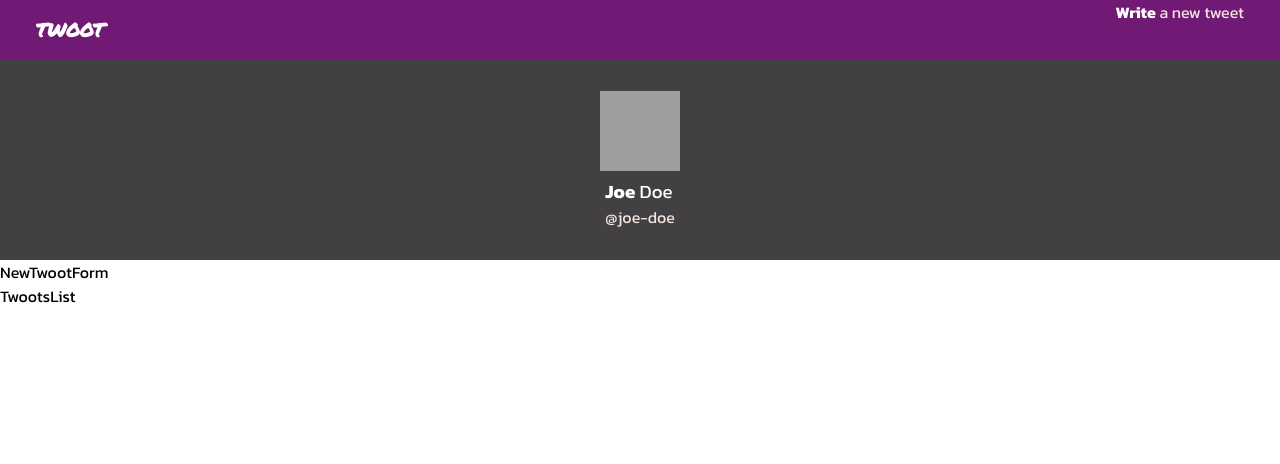
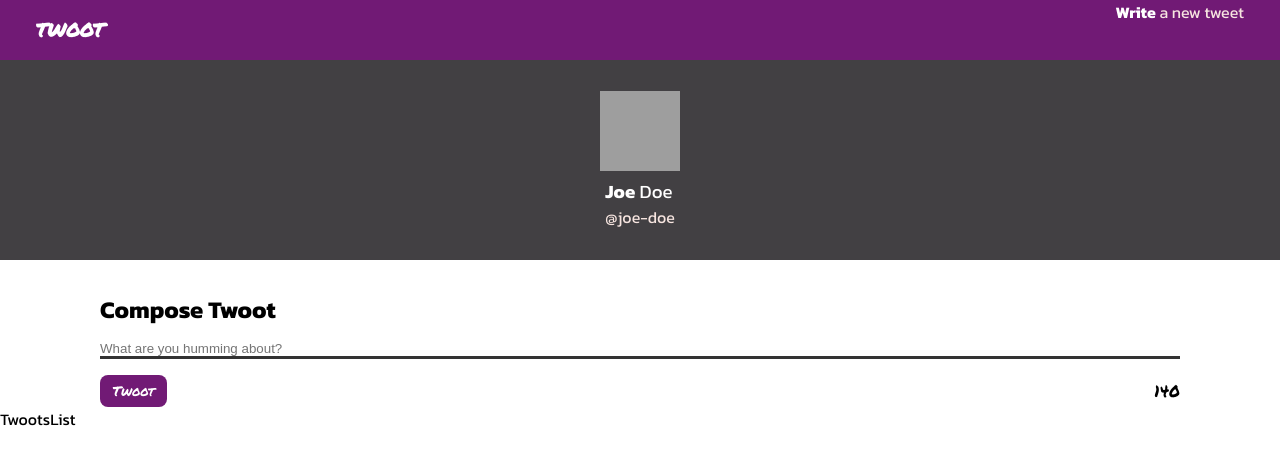
Before and after one commit to masa555555/twootr, a React (Create React App) app in the folder frontend/: page / in a window 1280 px wide. Shown: the top 464 px of the page. Built offline with nearby package versions, Linux system fonts and the light colour scheme; grey boxes are pictures that could not be loaded.

Commit message:
Add NewTwootForm.js

```diff
--- a/frontend/src/components/Main.js
+++ b/frontend/src/components/Main.js
@@ -11,12 +11,14 @@ const MainWrapper = styled.div`
 
 const Main = () => {
   return (
+    <>
       <MainWrapper className="">
         <Nav />
         <Hero />
         <NewTwootForm />
         <TwootsList />
       </MainWrapper>
+    </>
   );
 };
 
--- a/frontend/src/components/NewTwootForm.js
+++ b/frontend/src/components/NewTwootForm.js
@@ -1,7 +1,64 @@
 import React from "react";
+import styled from "styled-components";
+
+const NewTwootFormStyle = styled.div`
+  padding: 2rem 100px 0;
+
+  h2 {
+    padding-bottom: 0.5rem;
+  }
+
+  button {
+    border: none;
+    cursor: pointer;
+    outline: none;
+    font-family: "Permanent Marker", cursive;
+    padding: 0.4rem 0.8rem;
+    border-radius: 8px;
+    color: #fff;
+    background: #711a75;
+  }
+
+  input {
+    width: 100%;
+    outline: none;
+    border: none;
+    border-bottom: 3px solid #333;
+  }
+
+  span {
+    font-family: "Permanent Marker", cursive;
+  }
+
+  & .form-top {
+    padding-bottom: 1rem;
+  }
+
+  & .form-bottom {
+    display: flex;
+    flex-direction: row;
+    justify-content: space-between;
+    align-items: center;
+  }
+`;
 
 const NewTwootForm = () => {
-  return <div>NewTwootForm</div>;
+  return (
+    <NewTwootFormStyle>
+      <section className="form-title">
+        <h2>Compose Twoot</h2>
+      </section>
+      <section className="new-twoot-form">
+        <div className="form-top">
+          <input type="text" placeholder="What are you humming about?" />
+        </div>
+        <div className="form-bottom">
+          <button>Twoot</button>
+          <span>140</span>
+        </div>
+      </section>
+    </NewTwootFormStyle>
+  );
 };
 
 export default NewTwootForm;
```
Lines whose indentation alone changed are shown as unchanged.
